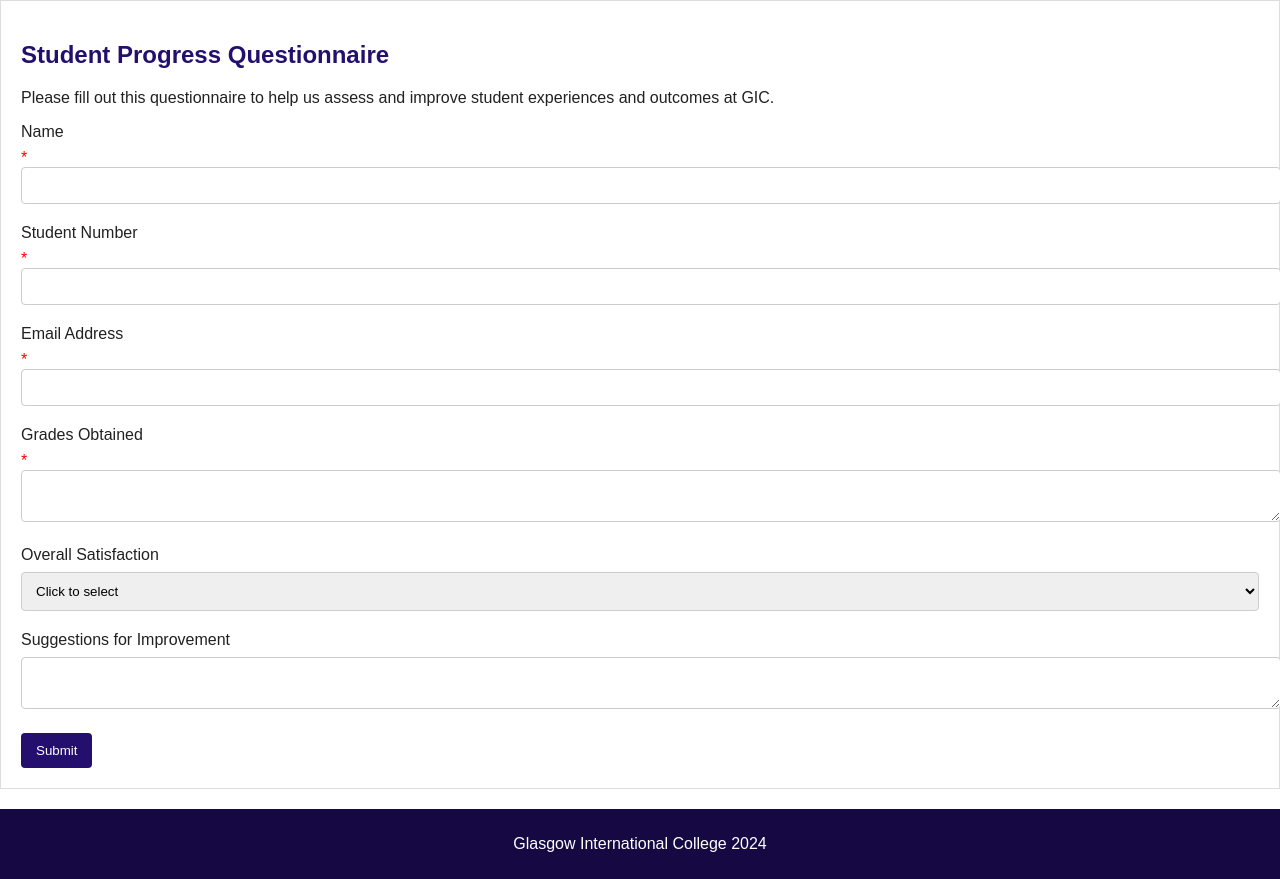
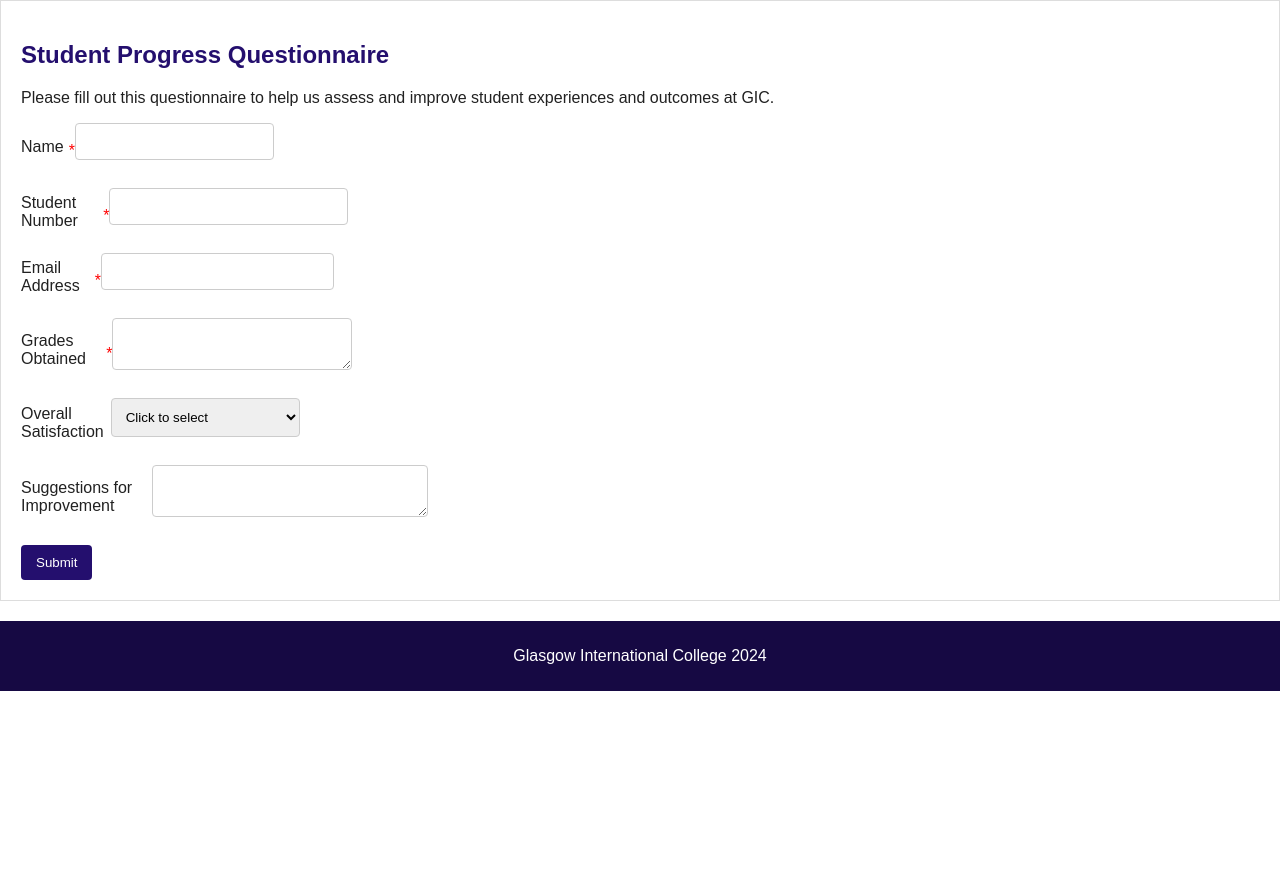
Before and after one commit to inskyeee/assignment, a Flask app: page /data-collection in a window 1280 px wide. Shown: the part 72-951 px from the top of the page. After the commit the page ends 763 px from the top, so only its background shows below. Run offline with Flask 3, Linux system fonts and the light colour scheme.

Commit message:
Edited styles for indicating required fields and form group

```diff
--- a/static/style.css
+++ b/static/style.css
@@ -54,6 +54,7 @@ label {
     margin-bottom: 8px;
 }
 
+
 input[type="text"], input[type="email"], textarea, select {
     width: 100%; /* Ensures input fields take up the full container width */
     padding: 10px;
@@ -84,11 +85,6 @@ input[type="submit"]:hover, button:hover {
     background-color: #160943; /* Deep blue background */
     color: white; /* Text color for contrast */
     margin: 0;
-}
-
-/* Style for indicating required fields */
-.required {
-    color: red;
 }
 
 /* Styles for thankyou.html items */
@@ -125,3 +121,18 @@ input[type="submit"]:hover, button:hover {
     transition: 0.75s; /* Smooth transition effect */
 
 }
+
+/* Style for indicating required fields */
+.required {
+    display: block;
+    color: red;
+    margin-left: 5px; /* Small margin to separate the '*' from the label */
+}
+
+/* Style for the forms class */
+.form-group {
+    display: flex; /* Aligns form items horizontally, so our red '*' sign will be on the same line */
+    align-items: center;
+    margin-bottom: 8px;
+    width: max-content; /* Ensures the form items take up the minimum required space */
+}
```
